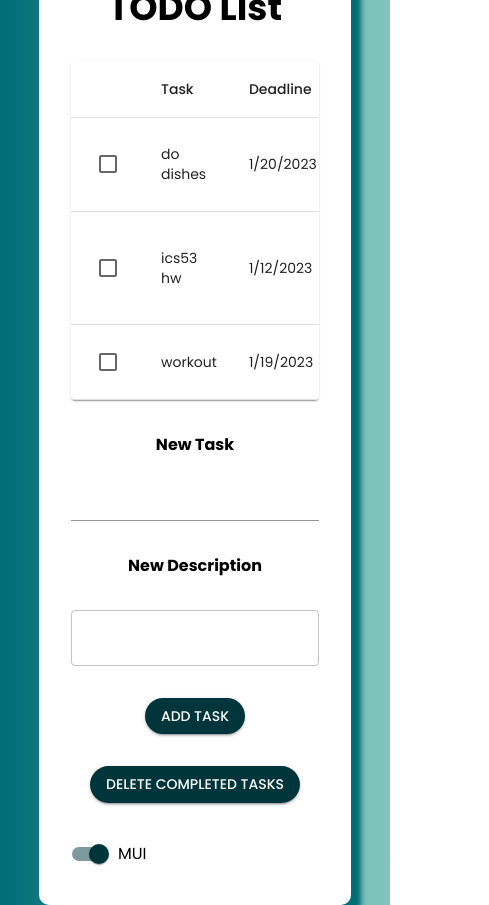
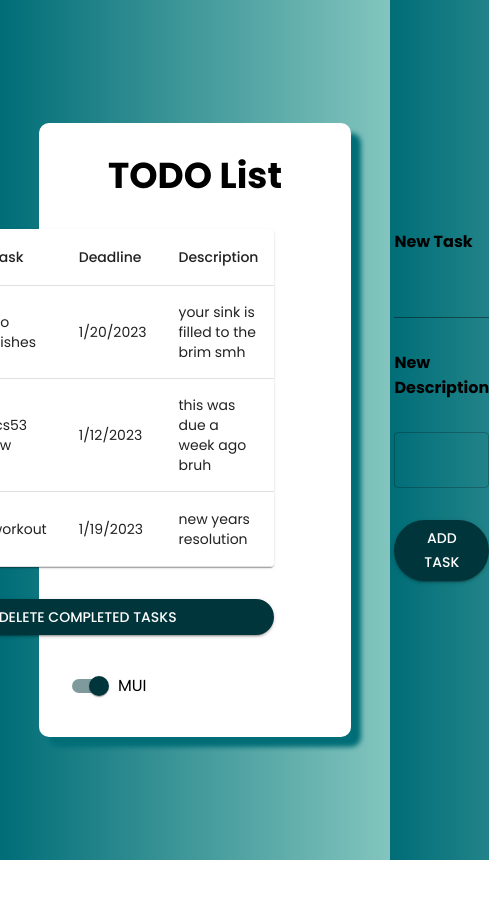
Before and after one commit to nmpham2/hack-at-uci-react-intro, a React (Create React App) app: page / in a window 390 px wide. Both pictures are taken after a click on the label "Manual CSS". Shown: the whole page, 489 px wide, since content can reach past the window. After the commit the page ends 860 px from the top, so only its background shows below. Built offline with nearby package versions, Linux system fonts and the light colour scheme.

Commit message:
material ui responsiveness

```diff
--- a/src/views/MaterialTODOList.js
+++ b/src/views/MaterialTODOList.js
@@ -64,6 +64,8 @@ function MaterialTODOList() {
   return (
     <Stack spacing={4} pt={4} px={4} alignItems="center">
       <Typography variant="h1">TODO List</Typography>
+      <Stack direction="row" spacing={15}>
+        <Stack spacing={4}>
           <TableContainer component={Paper}>
             <Table>
               <TableHead>
@@ -90,6 +92,12 @@ function MaterialTODOList() {
               </TableBody>
             </Table>
           </TableContainer>
+          <Button variant="contained" onClick={onDelete} sx={{ borderRadius: 10 }}>
+            Delete Completed Tasks
+          </Button>
+        </Stack>
+
+        <Stack spacing={4}>
           <h4>New Task</h4>
           <Input
             value={name}
@@ -108,9 +116,8 @@ function MaterialTODOList() {
           <Button variant="contained" onClick={addTask} sx={{ borderRadius: 10 }}>
             Add Task
           </Button>
-      <Button variant="contained" onClick={onDelete} sx={{ borderRadius: 10 }}>
-        Delete Completed Tasks
-      </Button>
+        </Stack>
+      </Stack>
     </Stack>
   );
 }
```
Lines whose indentation alone changed are shown as unchanged.
